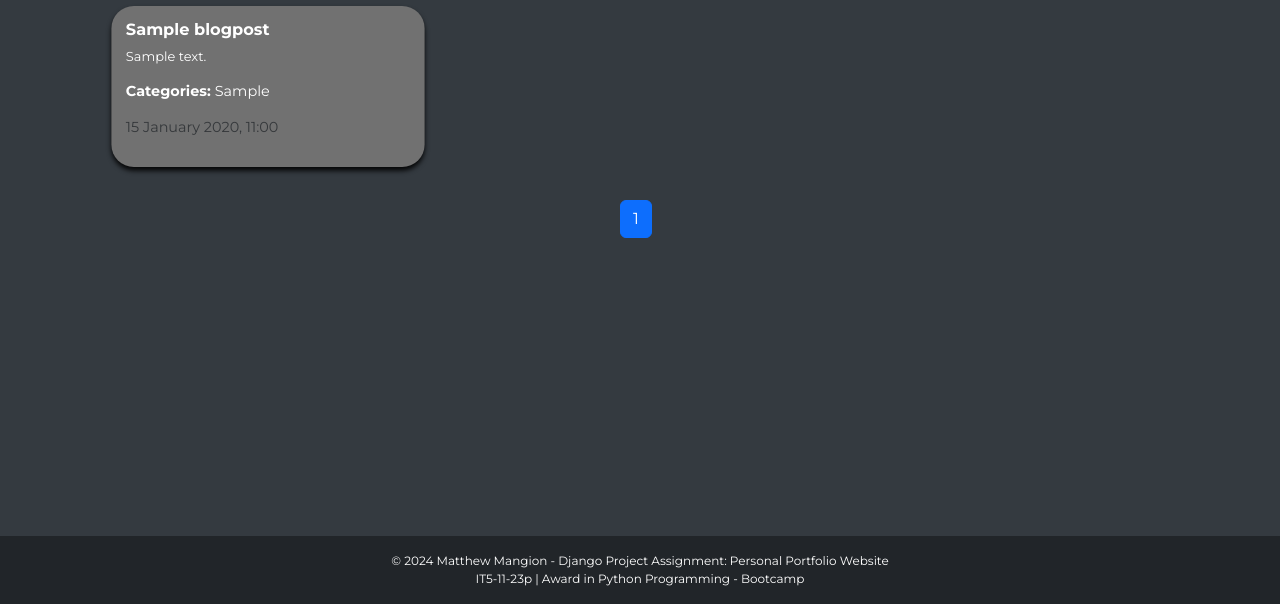
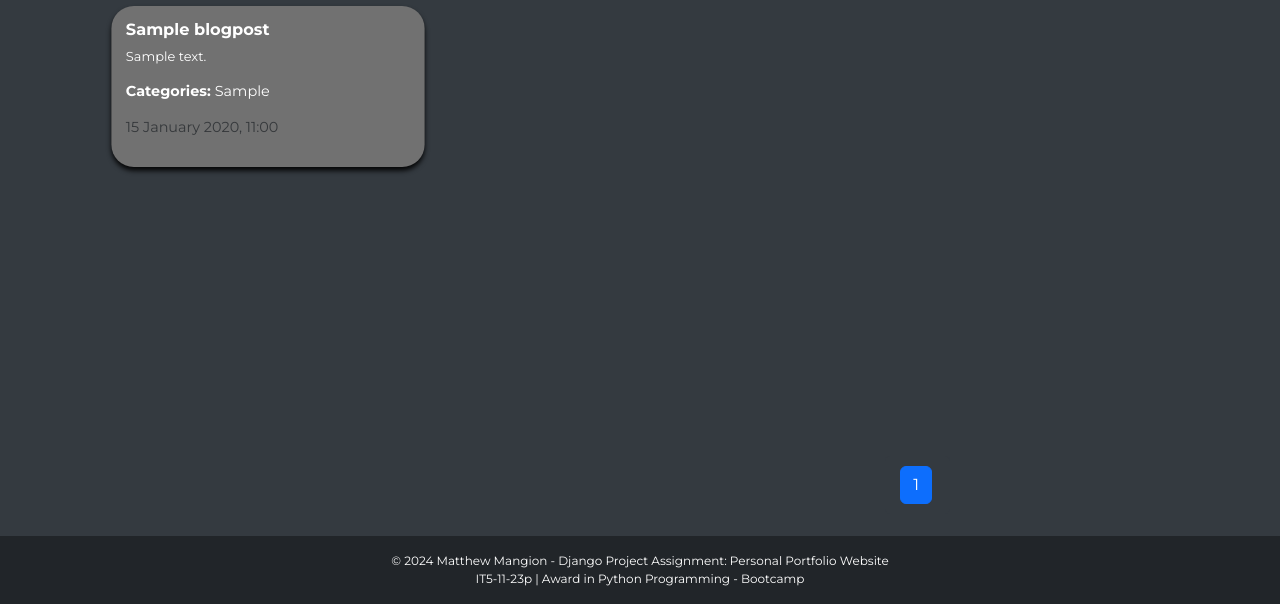
Before and after one commit to mattmang/personal_portfolio_website, a Django app: page /blog/ in a window 1280 px wide. Shown: the part 196-800 px from the top of the page. Run offline with Django 5.2, Linux system fonts and the light colour scheme; tables that the repository leaves empty hold one stand-in row (values such as "Sample post").

Commit message:
Fix pagination style

```diff
--- a/portfolio_project/portfolio/static/css/styles.css
+++ b/portfolio_project/portfolio/static/css/styles.css
@@ -202,3 +202,19 @@ footer {
     background-color: #0056b3;      /* Darker blue on hover */
     transform: scale(1.05);             /* Slight zoom effect */
 }
+
+/* ----------------- Pagination ----------------- */
+
+.pagination-container {
+    position: fixed;            /* Keeps the pagination container in a fixed position relative to the viewport */
+    bottom: 90px;               /* Adjust the vertical position as needed */
+    right: 330px;
+    z-index: 1000;              /* Ensures it stays on top of other elements */
+    background: #343a40;      /* Adds a background for better visibility */
+    padding: 10px;              /* Adds some padding for aesthetics */
+    border-radius: 5px;         /* Rounds the edges for a cleaner look */
+}
+
+.pagination-container .btn {
+    margin: 0 5px;          /* Ensures consistent spacing between buttons */
+}
--- a/portfolio_project/portfolio/templates/portfolio/blog_list.html
+++ b/portfolio_project/portfolio/templates/portfolio/blog_list.html
@@ -36,7 +36,7 @@
 
         <!-- Pagination -->
         {% if page_obj %}
-        <div class="d-flex justify-content-center">
+        <div class="d-flex justify-content-end pagination-container">
             <!-- Previous Button -->
             {% if page_obj.has_previous %}
                 <a href="?page={{ page_obj.previous_page_number }}" class="btn btn-outline-primary me-2">Previous</a>
--- a/portfolio_project/portfolio/templates/portfolio/project_gallery.html
+++ b/portfolio_project/portfolio/templates/portfolio/project_gallery.html
@@ -30,7 +30,7 @@
 
         <!-- Pagination -->
         {% if projects %}
-        <div class="d-flex justify-content-center">
+        <div class="d-flex justify-content-end pagination-container">
             <!-- Previous Button -->
             {% if projects.has_previous %}
                 <a href="?page={{ projects.previous_page_number }}" class="btn btn-outline-primary me-2">Previous</a>
```
